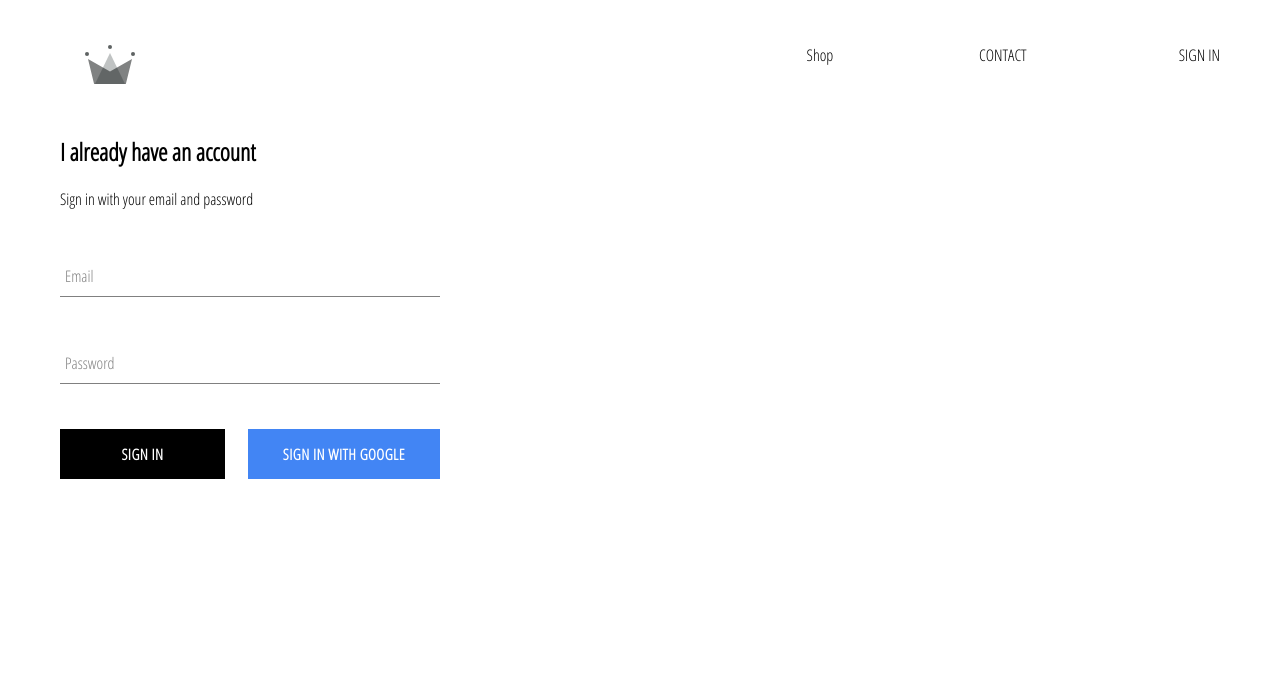
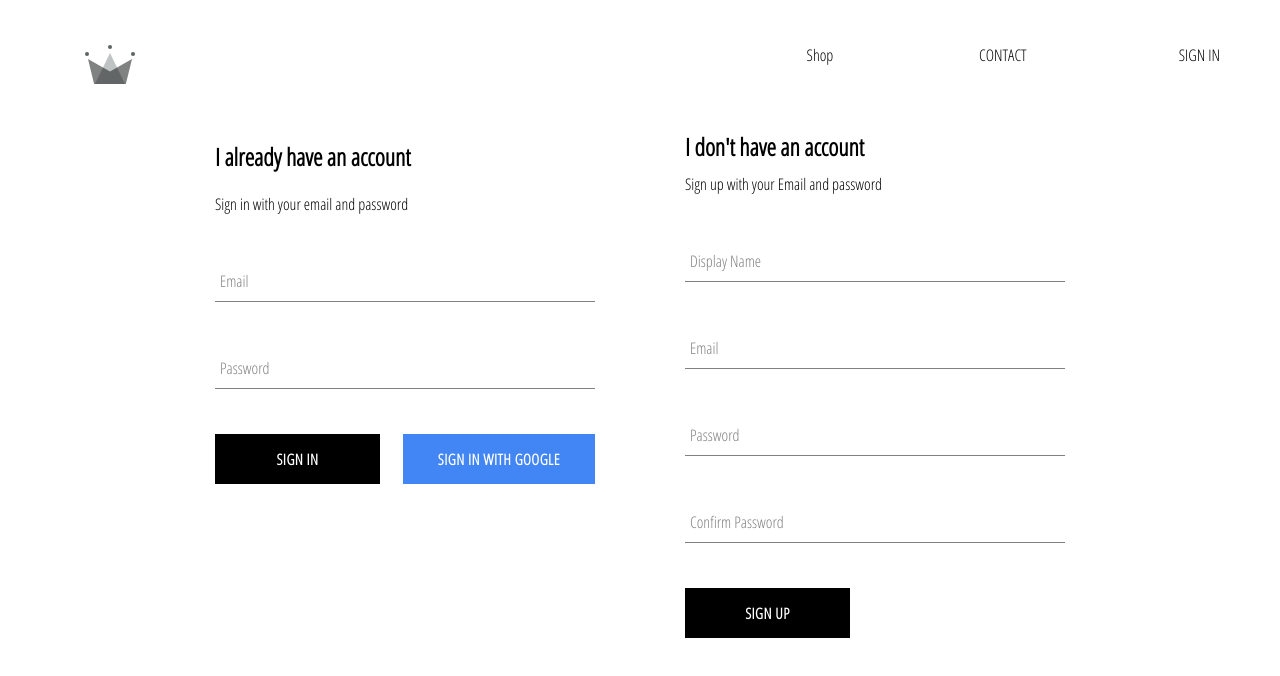
Before and after one commit to Chaitanya-Policherla/crwn-clothing, a React (Create React App) app: page /signIn in a window 1280 px wide. Shown: the top 676 px of the page. Built offline with nearby package versions, Linux system fonts and the light colour scheme; no server answers.

Commit message:
implement sign up functioality and sign up component included in sign-in-and-sing-up page

```diff
--- a/src/App.js
+++ b/src/App.js
@@ -7,7 +7,7 @@
 import Header from "./components/header/header.component";
 import SignInandSignUpPage from "./pages/sign-in-and-sign-up/sign-in-and-sign-up.component";
 
-import { auth } from "./firebase/firebase.util";
+import { auth, createUserProfileDocument } from "./firebase/firebase.util";
 import { Component } from "react";
 
 class App extends Component {
@@ -21,11 +21,17 @@
   unsubscribeFromAuth = null;
 
   componentDidMount() {
-    this.unsubscribeFromAuth = auth.onAuthStateChanged((user) => {
-      this.setState({
-        currentUser: user,
-      });
-      console.log(this.state);
+    this.unsubscribeFromAuth = auth.onAuthStateChanged(async (userAuth) => {
+      if (userAuth) {
+        const userRef = await createUserProfileDocument(userAuth);
+
+        userRef.onSnapshot((snapShot) => {
+          this.setState({
+            currentUser: { id: snapShot.id, ...snapShot.data() },
+          });
+        });
+      }
+      this.setState({ currentUser: userAuth });
     });
   }
   componentWillUnmount() {
--- /dev/null
+++ b/src/components/sign-up/sign-up.component.jsx
@@ -0,0 +1,94 @@
+import React, { Component } from "react";
+
+import FormInput from "../FormInput/FormInput.component";
+import CustomButton from "../custom-button/custom-button.component";
+
+import { auth, createUserProfileDocument } from "../../firebase/firebase.util";
+
+import "./sign-up.styles.scss";
+
+class SignUp extends Component {
+  constructor() {
+    super();
+
+    this.state = {
+      displayName: "",
+      email: "",
+      password: "",
+      confirmPassword: "",
+    };
+  }
+  handleChange = (event) => {
+    const { name, value } = event.target;
+    event.preventDefault();
+    this.setState({ [name]: value });
+  };
+  handleSubmit = async event => {
+    event.preventDefault();
+    const { displayName, email, password, confirmPassword } = this.state;
+    if(password !== confirmPassword){
+        alert('password don\'t match');
+        return;
+    }
+    try{
+        const {user} = await auth.createUserWithEmailAndPassword(email,password);
+        createUserProfileDocument(user, {displayName});
+        this.setState({
+            displayName: "",
+            email: "",
+            password: "",
+            confirmPassword: "",
+          });
+    }catch(error){
+        console.log(error);
+    }
+
+  };
+  render() {
+    const { displayName, email, password, confirmPassword } = this.state;
+    return (
+      <div className="sign-up">
+        <h2 className="title">I don't have an account</h2>
+        <span>Sign up with your Email and password</span>
+        <form className="sign-up-form" onSubmit={this.handleSubmit}>
+          <FormInput
+            type="text"
+            name="displayName"
+            onChange={this.handleChange}
+            label="Display Name"
+            value={displayName}
+            required
+          />
+          <FormInput
+            type="email"
+            name="email"
+            onChange={this.handleChange}
+            label="Email"
+            value={email}
+            required
+          />
+          <FormInput
+            type="password"
+            name="password"
+            onChange={this.handleChange}
+            label="Password"
+            value={password}
+            required
+          />
+          <FormInput
+            type="password"
+            name="confirmPassword"
+            onChange={this.handleChange}
+            label="Confirm Password"
+            value={confirmPassword}
+            required
+          />
+
+          <CustomButton type="submit">SIGN UP</CustomButton>
+        </form>
+      </div>
+    );
+  }
+}
+
+export default SignUp;
--- /dev/null
+++ b/src/components/sign-up/sign-up.styles.scss
@@ -0,0 +1,9 @@
+.sign-up {
+    display: flex;
+    flex-direction: column;
+    width: 380px;
+
+    .title {
+      margin: 10px 0;
+    }
+  }
--- a/src/firebase/firebase.util.js
+++ b/src/firebase/firebase.util.js
@@ -24,4 +24,30 @@
 
   export const signInWithGoogle = () => auth.signInWithPopup(provider);
 
+  export const createUserProfileDocument = async (userAuth, additionalData) => {
+      if(!userAuth) return;
+
+      const userRef = firestore.doc(`users/${userAuth.uid}`);
+      const snapShot = await userRef.get();
+
+      if(!snapShot.exists){
+        const {displayName, email} = userAuth;
+        const createdAt = new Date();
+
+        try{
+            await userRef.set({
+              displayName,
+              email,
+              createdAt,
+              ...additionalData
+            });
+        }
+        catch(error){
+            console.log('error creating user', error.message);
+        }
+      }
+
+      return userRef;
+  }
+
   export default firebase;
--- a/src/pages/sign-in-and-sign-up/sign-in-and-sign-up.component.jsx
+++ b/src/pages/sign-in-and-sign-up/sign-in-and-sign-up.component.jsx
@@ -3,9 +3,11 @@
 
 import SignIn from '../../components/sign-in/sign-in.component';
 
+import SignUp from '../../components/sign-up/sign-up.component';
 const SignInandSignUpPage = () => (
-    <div>
+    <div className='sign-in-and-sign-up'>
         <SignIn />
+        <SignUp />
     </div>
 )
 
--- a/src/pages/sign-in-and-sign-up/sign-in-and-sign-up.styles.scss
+++ b/src/pages/sign-in-and-sign-up/sign-in-and-sign-up.styles.scss
@@ -0,0 +1,6 @@
+.sign-in-and-sign-up {
+    width: 850px;
+    display: flex;
+    justify-content: space-between;
+    margin: 30px auto;
+}
```
Also changed, not shown: 1 other file (tests, documents, lock files or other folders).
